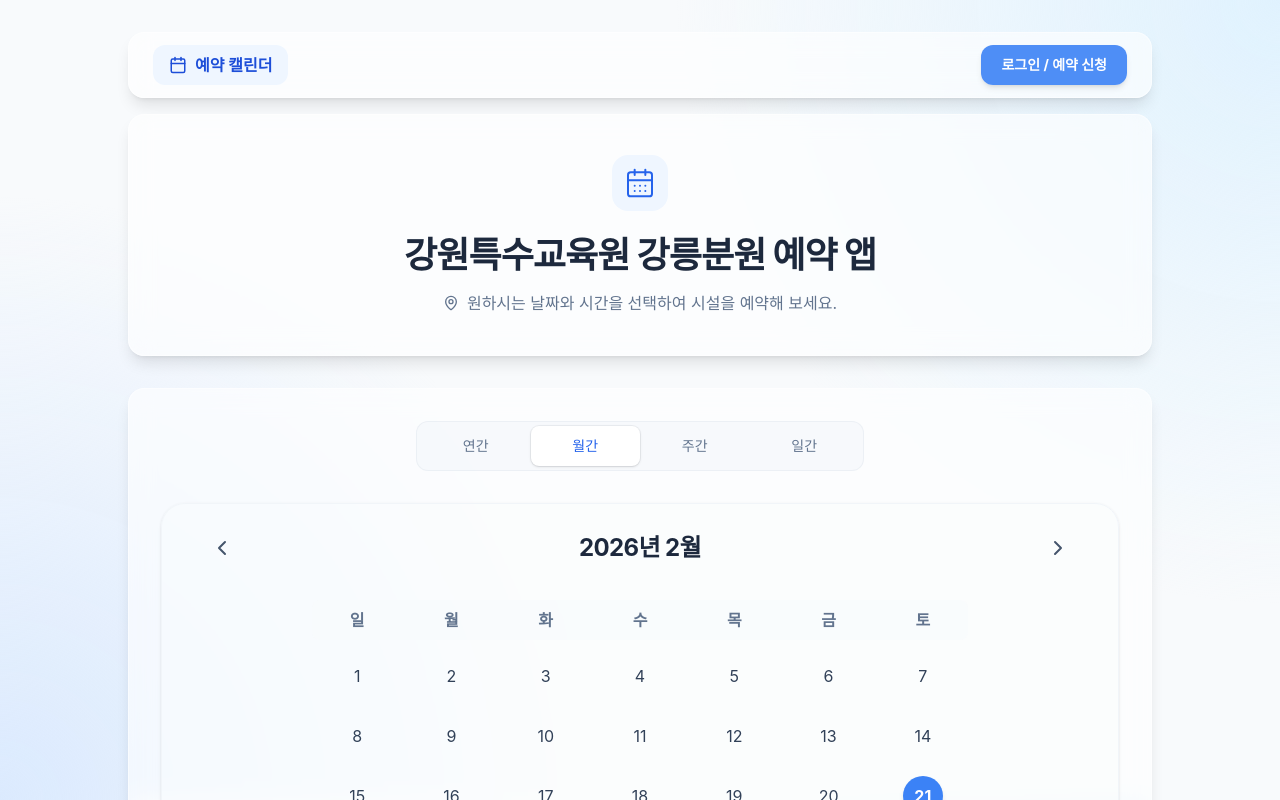
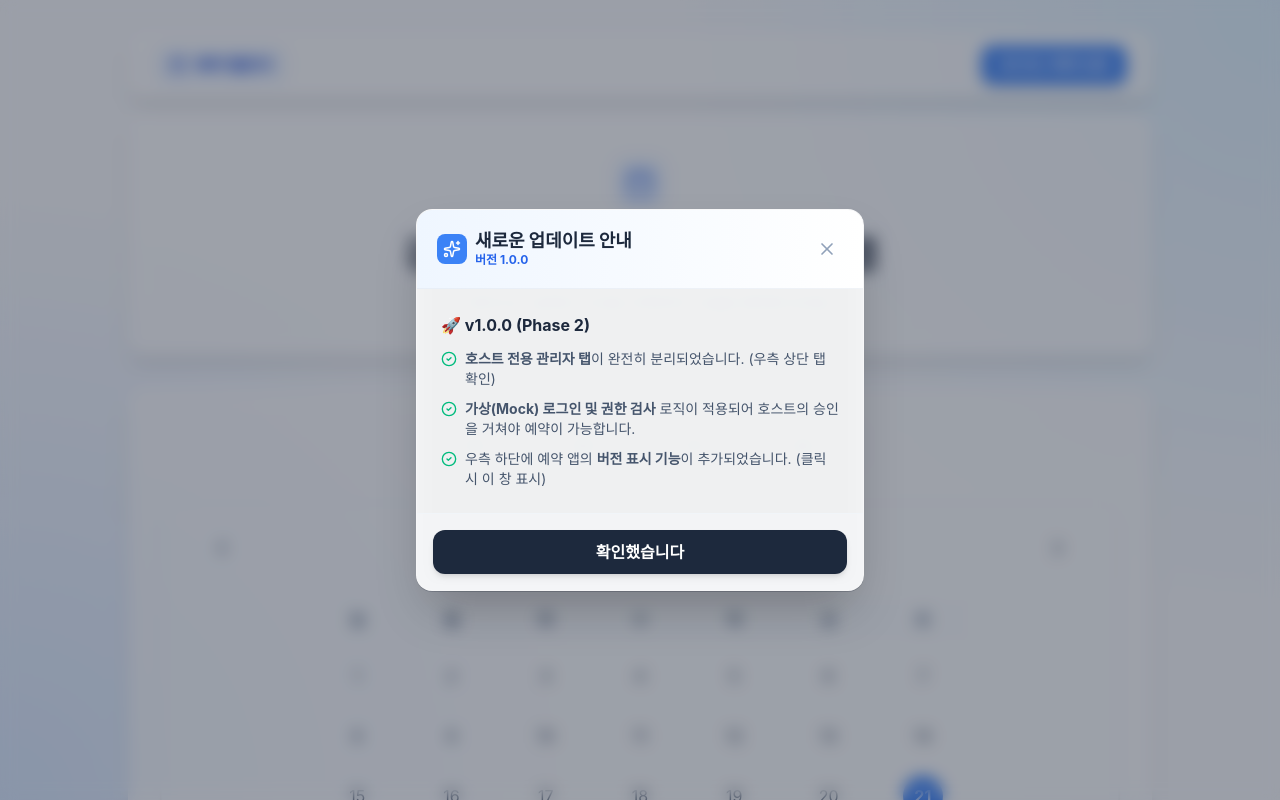
Before and after one commit to fumon1218/reservation-app, a React (Vite) app: page / in a window 1280 px wide. Shown: the top 800 px of the page. Built offline with nearby package versions, Linux system fonts and the light colour scheme.

Commit message:
feat: add auto-popup release notes modal and footer badge

```diff
--- a/src/Layout.tsx
+++ b/src/Layout.tsx
@@ -1,13 +1,28 @@
-import { useState } from 'react';
+import { useState, useEffect } from 'react';
 import { Outlet, Link, useLocation } from 'react-router-dom';
-import { LogOut, User as UserIcon, Calendar, Settings } from 'lucide-react';
+import { LogOut, User as UserIcon, Calendar, Settings, Info } from 'lucide-react';
 import { useStore } from './store';
 import { AuthModal } from './components/AuthModal';
+import { ReleaseNotesModal } from './components/ReleaseNotesModal';
 
 export const Layout = () => {
     const [isAuthModalOpen, setIsAuthModalOpen] = useState(false);
+    const [isReleaseNotesOpen, setIsReleaseNotesOpen] = useState(false);
     const { currentUser, logout } = useStore();
     const location = useLocation();
+
+    useEffect(() => {
+        // 버전 업데이트 확인 로직
+        const lastSeen = localStorage.getItem('lastSeenVersion');
+        if (lastSeen !== __APP_VERSION__) {
+            setIsReleaseNotesOpen(true);
+        }
+    }, []);
+
+    const handleCloseReleaseNotes = () => {
+        localStorage.setItem('lastSeenVersion', __APP_VERSION__);
+        setIsReleaseNotesOpen(false);
+    };
 
     const isHost = currentUser?.status === 'host';
     const isAdminPage = location.pathname === '/admin';
@@ -84,13 +99,19 @@ export const Layout = () => {
                     <div className="text-center">
                         &copy; {new Date().getFullYear()} 강원특수교육원 강릉분원. All rights reserved.
                     </div>
-                    <div className="absolute right-4 text-xs font-medium text-slate-300 bg-white/50 px-2 py-1 rounded-md border border-slate-100">
-                        v{__APP_VERSION__}
-                    </div>
+                    <button
+                        onClick={() => setIsReleaseNotesOpen(true)}
+                        className="absolute right-4 flex items-center gap-1.5 text-xs font-bold text-slate-400 hover:text-brand-600 bg-white/50 hover:bg-white px-2.5 py-1.5 rounded-lg border border-slate-200/60 shadow-sm transition-all cursor-pointer group"
+                        title="업데이트 내역 보기"
+                    >
+                        <Info size={14} className="group-hover:text-brand-500 transition-colors" />
+                        <span>v{__APP_VERSION__}</span>
+                    </button>
                 </footer>
             </div>
 
             {isAuthModalOpen && <AuthModal onClose={() => setIsAuthModalOpen(false)} />}
+            <ReleaseNotesModal isOpen={isReleaseNotesOpen} onClose={handleCloseReleaseNotes} />
         </div>
     );
 };
--- /dev/null
+++ b/src/components/ReleaseNotesModal.tsx
@@ -0,0 +1,77 @@
+import React from 'react';
+import { Sparkles, X, CheckCircle2 } from 'lucide-react';
+
+interface ReleaseNotesModalProps {
+    isOpen: boolean;
+    onClose: () => void;
+}
+
+export const ReleaseNotesModal: React.FC<ReleaseNotesModalProps> = ({ isOpen, onClose }) => {
+    const currentVersion = typeof __APP_VERSION__ !== 'undefined' ? __APP_VERSION__ : '1.0.0';
+
+    if (!isOpen) return null;
+
+    return (
+        <div className="fixed inset-0 z-[100] flex items-center justify-center bg-slate-900/40 backdrop-blur-sm p-4 animate-in fade-in duration-200">
+            <div className="bg-white/90 backdrop-blur-md w-full max-w-md rounded-2xl shadow-2xl border border-white/40 overflow-hidden flex flex-col max-h-[85vh]">
+
+                {/* Header */}
+                <div className="flex items-center justify-between p-5 border-b border-slate-200/50 bg-gradient-to-r from-brand-50 to-white">
+                    <div className="flex items-center gap-2">
+                        <div className="p-1.5 bg-brand-500 rounded-lg text-white">
+                            <Sparkles size={18} />
+                        </div>
+                        <div>
+                            <h2 className="text-lg font-extrabold text-slate-800 leading-tight">새로운 업데이트 안내</h2>
+                            <p className="text-xs font-bold text-brand-600">버전 {currentVersion}</p>
+                        </div>
+                    </div>
+                    <button
+                        onClick={onClose}
+                        className="p-1.5 rounded-full text-slate-400 hover:bg-slate-200/50 hover:text-slate-600 transition-colors"
+                    >
+                        <X size={20} />
+                    </button>
+                </div>
+
+                {/* Content */}
+                <div className="p-6 overflow-y-auto custom-scrollbar">
+                    <div className="space-y-6 text-sm">
+
+                        <section>
+                            <h3 className="font-bold text-slate-800 text-base mb-3 flex items-center gap-2">
+                                🚀 v1.0.0 (Phase 2)
+                            </h3>
+                            <ul className="space-y-2.5 text-slate-600">
+                                <li className="flex gap-2">
+                                    <CheckCircle2 size={16} className="text-emerald-500 shrink-0 mt-0.5" />
+                                    <span><strong>호스트 전용 관리자 탭</strong>이 완전히 분리되었습니다. (우측 상단 탭 확인)</span>
+                                </li>
+                                <li className="flex gap-2">
+                                    <CheckCircle2 size={16} className="text-emerald-500 shrink-0 mt-0.5" />
+                                    <span><strong>가상(Mock) 로그인 및 권한 검사</strong> 로직이 적용되어 호스트의 승인을 거쳐야 예약이 가능합니다.</span>
+                                </li>
+                                <li className="flex gap-2">
+                                    <CheckCircle2 size={16} className="text-emerald-500 shrink-0 mt-0.5" />
+                                    <span>우측 하단에 예약 앱의 <strong>버전 표시 기능</strong>이 추가되었습니다. (클릭 시 이 창 표시)</span>
+                                </li>
+                            </ul>
+                        </section>
+
+                    </div>
+                </div>
+
+                {/* Footer */}
+                <div className="p-4 border-t border-slate-100 bg-slate-50/50">
+                    <button
+                        onClick={onClose}
+                        className="w-full py-2.5 bg-slate-800 hover:bg-slate-900 text-white font-bold rounded-xl shadow-md transition-colors"
+                    >
+                        확인했습니다
+                    </button>
+                </div>
+
+            </div>
+        </div>
+    );
+};
```
